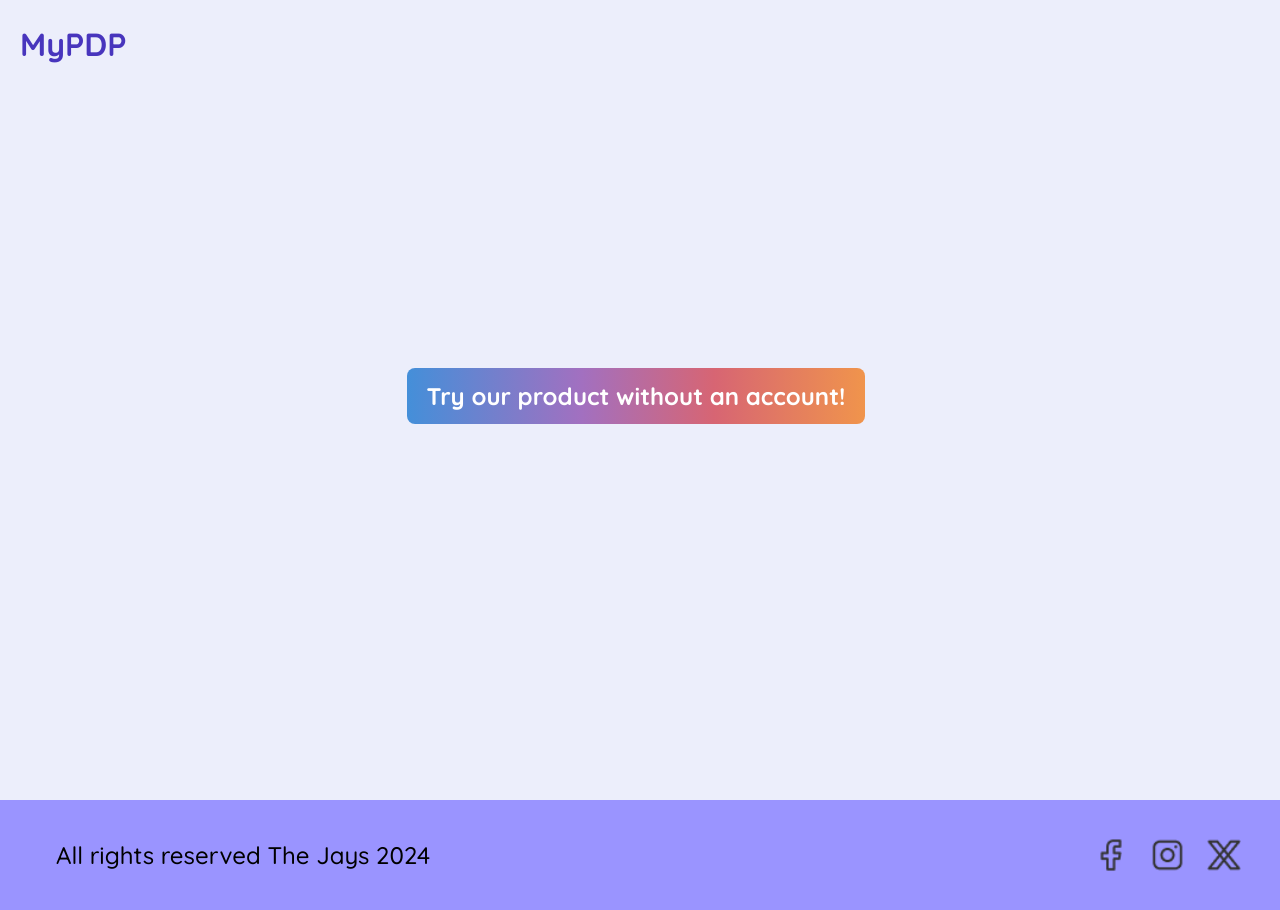
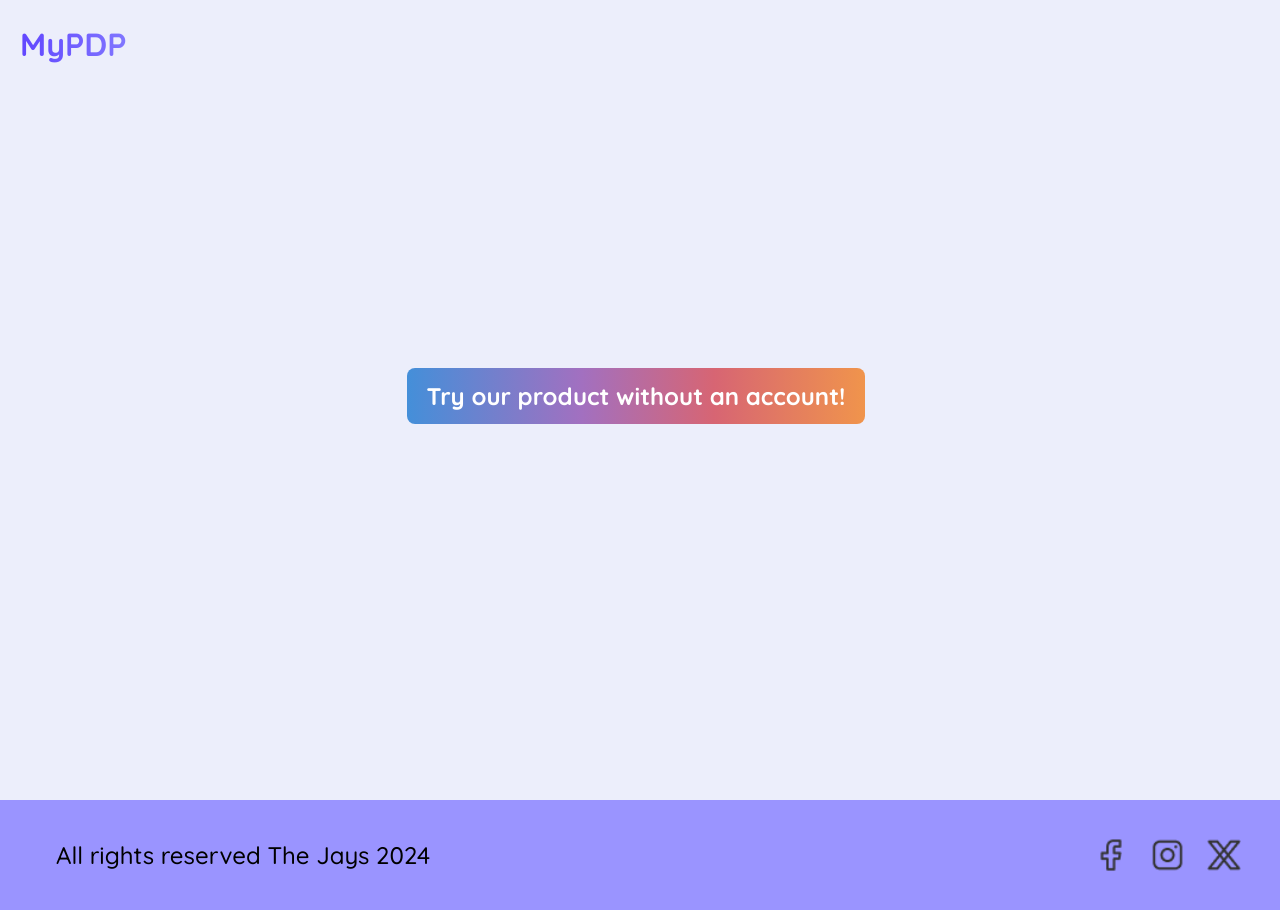
Before and after one commit to britzky/career-coach, a React (Vite) app in the folder frontend/career-coach/: page / in a window 1280 px wide. Built offline with nearby package versions, Linux system fonts and the light colour scheme.

Commit message:
Added gradient to logo

```diff
--- a/frontend/career-coach/src/components/NavBar/NavBar.tsx
+++ b/frontend/career-coach/src/components/NavBar/NavBar.tsx
@@ -1,16 +1,12 @@
 import React from 'react';
 import { Link } from 'react-router-dom';
 
-interface NavBarProps {
-    isLandingPage: boolean;
-}
-
-export const NavBar: React.FC<NavBarProps> = ({ isLandingPage }) => {
+export const NavBar: React.FC = () => {
     return (
         <nav className='fixed p-5 top-0'>
             <div className='navbar-text'>
-                <Link to='/' className='text-purpleText text-base font-bold'>
-                    {isLandingPage ? "MyPDP" : "WayFinder"}
+                <Link to='/' className='bg-logo gradient-text text-base font-bold'>
+                    MyPDP
                 </Link>
             </div>
         </nav>
```
